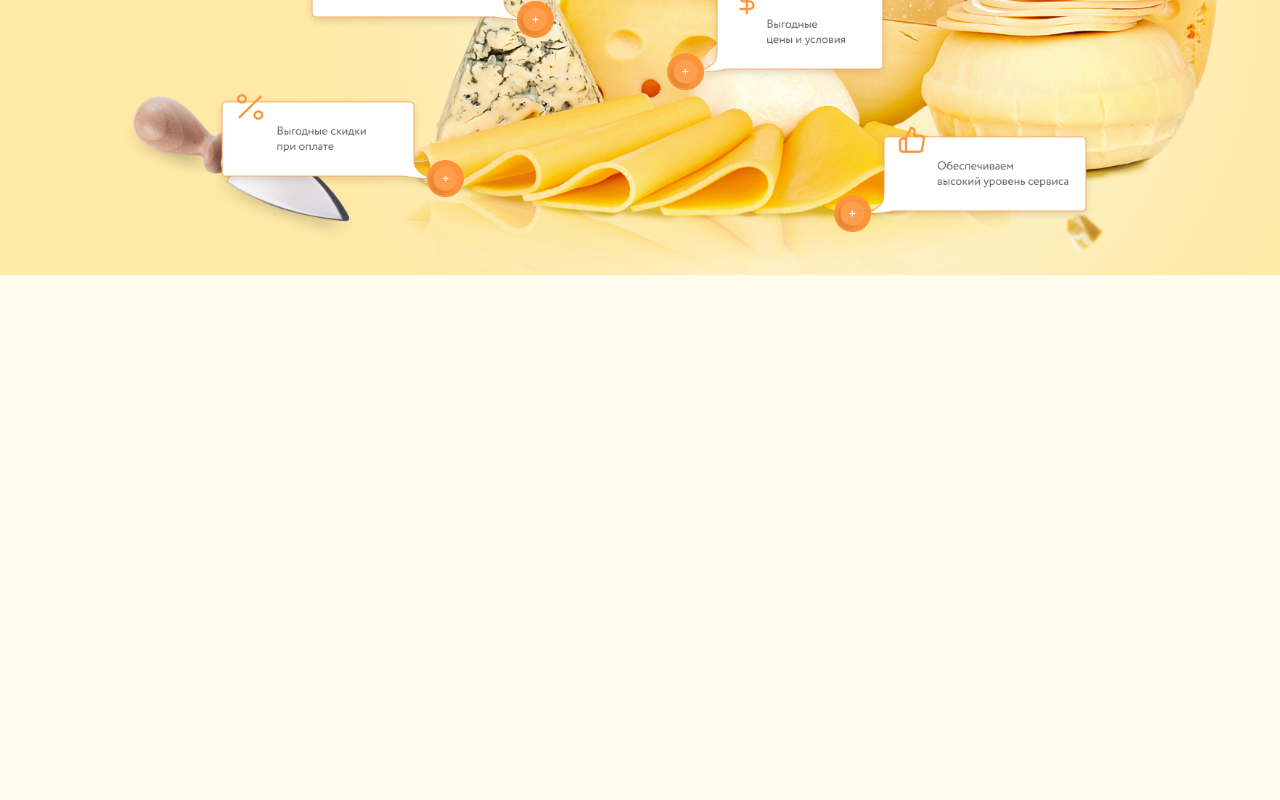
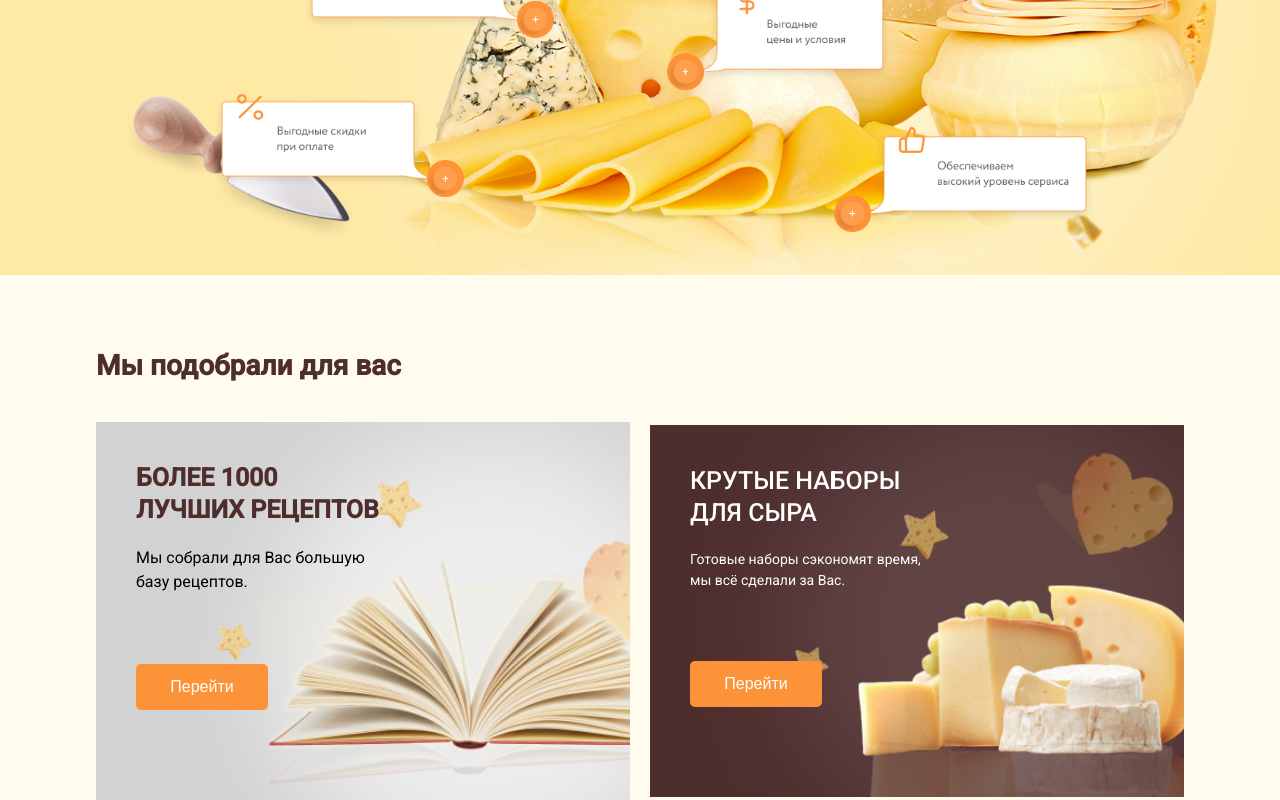
Before and after one commit to farkhodoffcodes/cheesemaking-with-team, a React (Create React App) app: page / in a window 1280 px wide. Shown: the part 968-1768 px from the top of the page. Before the commit the page ends 1247 px from the top, so only its background shows below. Built offline with nearby package versions, Linux system fonts and the light colour scheme.

Commit message:
receipt section done

```diff
--- a/src/components/Main/index.jsx
+++ b/src/components/Main/index.jsx
@@ -48,6 +48,30 @@ const index = () => {
                     <p>Мы лично отвечаем за качество товара и всегда с радостью поможем Вам с выбором</p>
                 </div>
             </MainCheeseBg>
+            <CheeseReceipt>
+                <Container>
+                    <h2>Мы подобрали для вас</h2>
+                    <div className='receipt-info'>
+                        <div className='receipt'>
+                            <img src="./images/bg-receipt.png" alt="rec" />
+                            <div className='text'>
+                                <p>Более 1000 лучших рецептов</p>
+                                <span>Мы собрали для Вас большую базу рецептов.</span>
+                                <button className='btn'>Перейти</button>
+                            </div>
+                        </div>
+                        <div className='kits'>
+                        <img src="./images/bg-receipt2.png" alt="rec" />
+                        <div className='text'>
+                                <p>крутые Наборы для сыра</p>
+                                <span>Готовые наборы сэкономят время, мы всё сделали за Вас. </span>
+                                <button className='btn'>Перейти</button>
+                            </div>
+                        </div>
+                    </div>
+
+                </Container>
+            </CheeseReceipt>
     </>
   )
 }
@@ -238,3 +262,123 @@ const MainCheeseBg = styled.div`
         }
     }
 `
+const CheeseReceipt = styled.div`
+    h2{
+        margin-top: 70px;
+        font-size: 28px;
+        font-weight: 800;
+        color: #4E2D2D;
+    }
+    .receipt-info{
+        display: flex;
+        justify-content: space-between;
+        align-items: center;
+        margin-top: 40px;
+
+        .receipt{
+            position: relative;
+            width: calc(50% - 10px);
+            height: 100%;
+
+
+            img {
+                    position: absolute;
+                    width: 100%;
+                    height: 100%;
+                    object-fit: cover;
+                }
+            .text{
+                position: relative;
+                display: flex;
+                flex-direction: column;
+                width: 330px;
+                gap: 20px;
+                padding: 40px;
+                z-index: 2;
+
+            }
+            p{
+                font-size: 25px;
+                font-weight: 700;
+                line-height: 32px;
+                text-transform: uppercase;
+                color: #4E2D2D
+
+            }
+            span{
+                font-size: 16px;
+                line-height: 24px;
+                font-weight: 400;
+            }
+            .btn{
+                    width: 132px;
+                    height: 46px;
+                    margin: 50px 0px;
+                    background-color: #FD9339;
+                    color: white;
+                    border: none;
+                    border-radius: 5px;
+                    font-size: 16px;
+                    cursor: pointer;
+            }
+            .btn:hover{
+                    background-color: transparent;
+                    border: 2px solid #FD9339;
+                    transition: all .5s;
+                }
+        }
+        .kits {
+            position: relative;
+            width: calc(50% - 10px);
+            height: 100%;
+
+
+            img {
+                    position: absolute;
+                    width: 100%;
+                    height: 100%;
+                    object-fit: cover;
+                }
+            .text{
+                position: relative;
+                display: flex;
+                flex-direction: column;
+                width: 330px;
+                gap: 20px;
+                padding: 40px;
+                color: #fff;
+                z-index: 2;
+
+            }
+            p{
+                font-size: 25px;
+                font-weight: 500;
+                line-height: 32px;
+                text-transform: uppercase;
+
+
+            }
+            span{
+                font-size: 14px;
+                line-height: 21px;
+                font-weight: 400;
+            }
+            .btn{
+                    width: 132px;
+                    height: 46px;
+                    margin: 50px 0px;
+                    background-color: #FD9339;
+                    font-size: 16px;
+                    border: none;
+                    border-radius: 5px;
+                    color: #fff;
+                    cursor: pointer;
+                }
+                .btn:hover{
+                    background-color: transparent;
+                    border: 2px solid #FD9339;
+                    transition: all .5s;
+                }
+        }
+}
+`
```
Also changed, not shown: public/images/bg-receipt.png (added), public/images/bg-receipt2.png (added).
